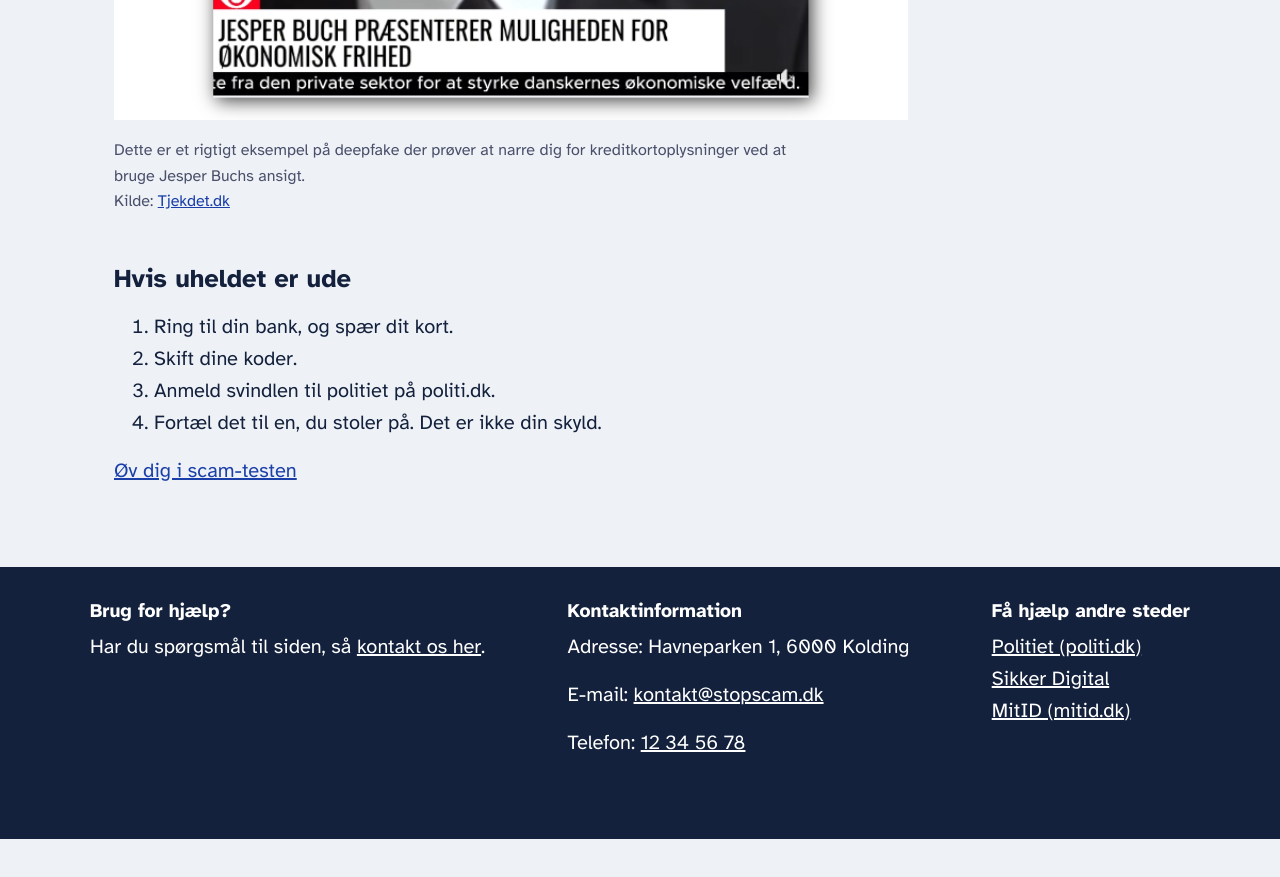
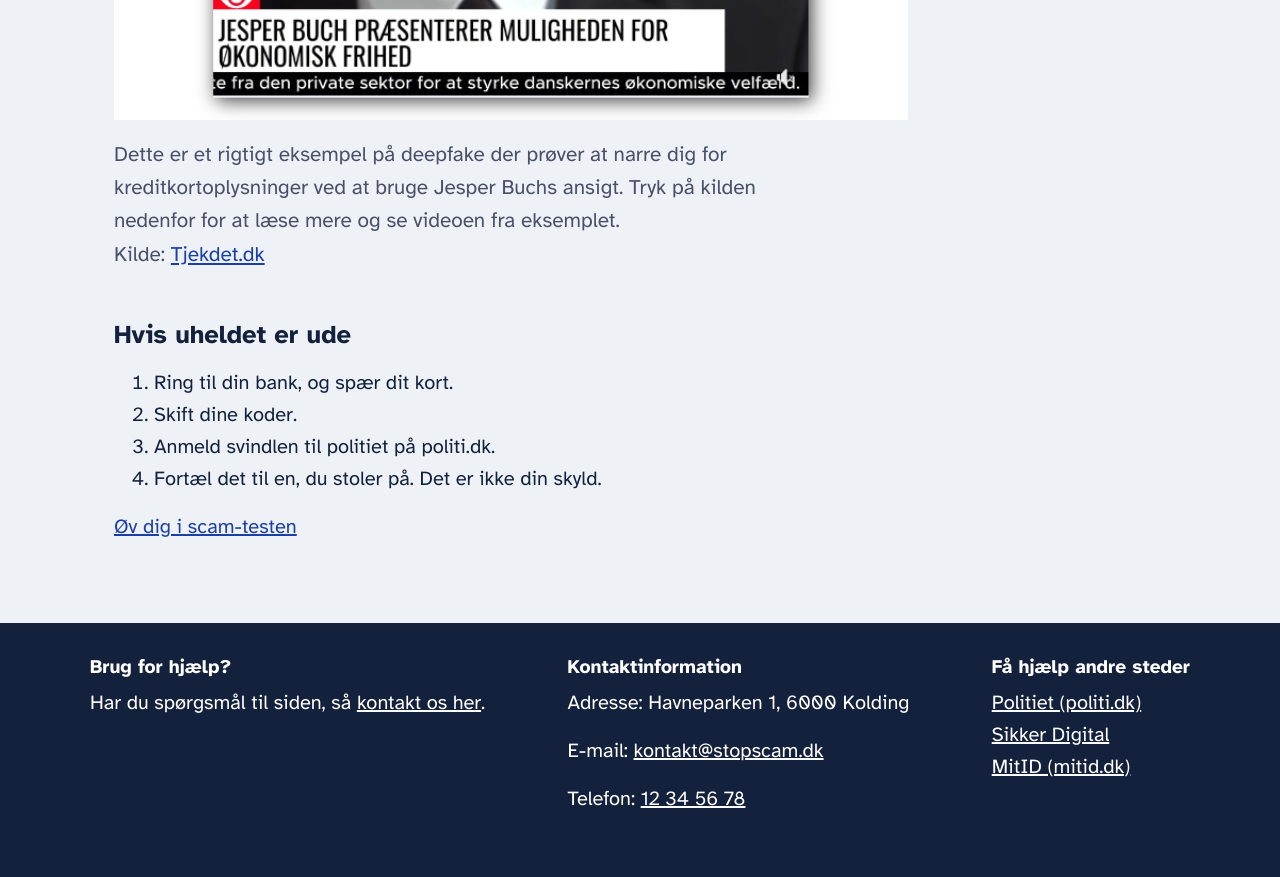
Before and after one commit to olivergx/STOPSCAM, a plain HTML site: page viden.html in a window 1280 px wide. Shown: the part 3620-4497 px from the top of the page. Before the commit the page ends 4459 px from the top, so only its background shows below. Drawn offline with Linux system fonts and the light colour scheme.

Commit message:
font størrelse 1->1.3-rem, refer-text tilføjet

```diff
--- a/css/style.css
+++ b/css/style.css
@@ -169,7 +169,7 @@ section{
 }
 
 .billedtekst{
-    font-size: 1rem;
+    font-size: 1.3rem;
     color: #4a4f6a; /*opyflder fortsat 7:1*/
     padding-top: 0.5rem;
 }
--- a/viden.html
+++ b/viden.html
@@ -125,7 +125,7 @@
         </p>
         <img src="img/jesperbuch.png" alt="Falsk reklame, hvor Jesper Buchs ansigt er brugt i en deepfake til at reklamere for en svindel investeringsplatform" loading="lazy" />
         <p class="billedtekst">
-          Dette er et rigtigt eksempel på deepfake der prøver at narre dig for kreditkortoplysninger ved at bruge Jesper Buchs ansigt. <br>
+          Dette er et rigtigt eksempel på deepfake der prøver at narre dig for kreditkortoplysninger ved at bruge Jesper Buchs ansigt. Tryk på kilden nedenfor for at læse mere og se videoen fra eksemplet.<br>
           Kilde: <a href="https://www.tjekdet.dk/fup-og-spam/deepfakes-af-kendte-ansigter-reklamerer-svindlende-investeringsplatform">Tjekdet.dk</a>
         </p>
       </section>
```
